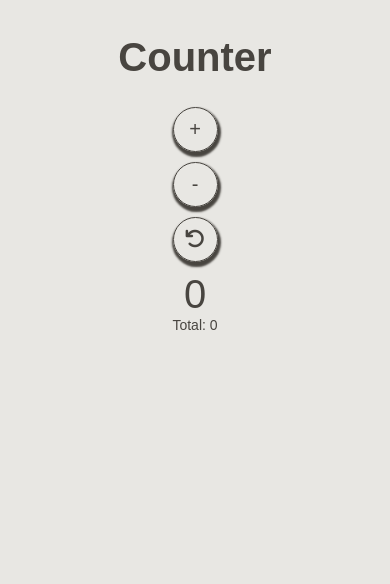
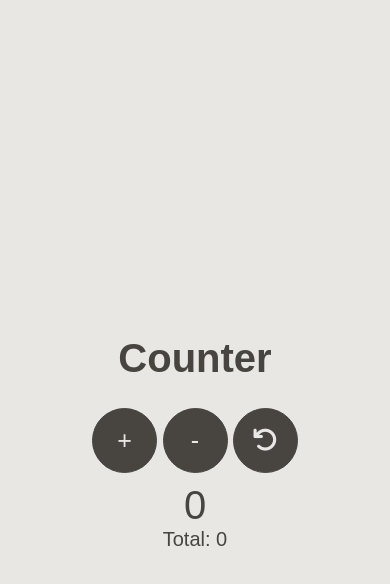
Before and after one commit to Rahulpanchal16/Counter, a plain HTML site: page index.html in a window 390 px wide. Drawn offline with Linux system fonts and the light colour scheme; a web font is replaced by a local one.

Commit message:
minimal changes

```diff
--- a/style.css
+++ b/style.css
@@ -26,9 +26,9 @@ body {
   height: 75px;
   width: 75px;
   font-size: 40px;
-  background-color: transparent;
+  background-color: #484540;
   cursor: pointer;
-  color: #484540;
+  color: #e8e7e3;
   border: 1px solid #484540;
   border-radius: 50%;
   box-shadow: 1px 3px 2px 2px;
@@ -83,15 +83,21 @@ h1 {
 
 /* Media queries for smartphones */
 @media (max-width: 480px) {
+  .container {
+    display: flex;
+    justify-content: center;
+    height: 100vh;
+  }
   .btns {
-    flex-direction: column;
+    flex-direction: row;
     align-items: center;
+    justify-content: space-between;
   }
 
   .btns button {
-    height: 45px;
-    width: 45px;
-    font-size: 20px;
+    height: 65px;
+    width: 65px;
+    font-size: 25px;
     margin-bottom: 10px;
     border-radius: 50%;
   }
@@ -105,6 +111,6 @@ h1 {
   }
 
   #total {
-    font-size: 14px;
+    font-size: 20px;
   }
 }
```
